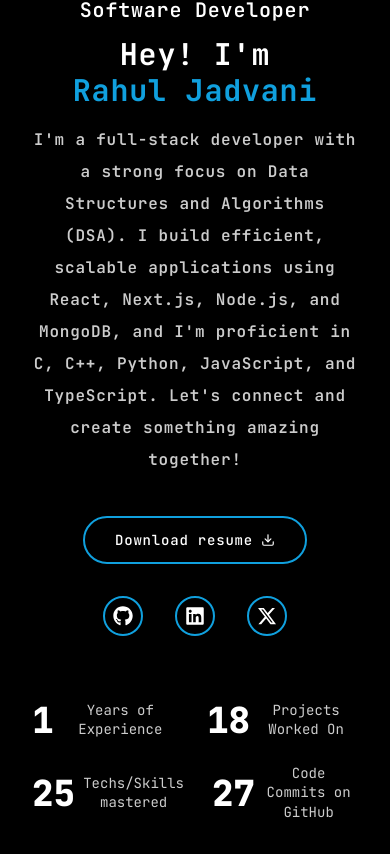
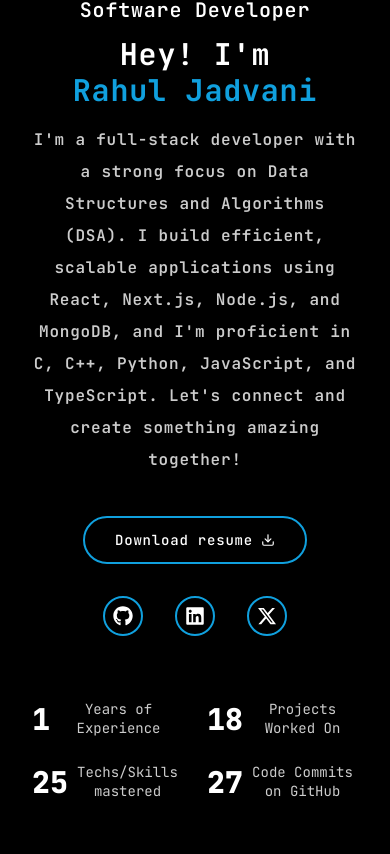
Before and after one commit to Rahul-Jadvani/RJ-Portfolio-Next-JS, a Next.js app: page / in a window 390 px wide. Shown: the part 384-1238 px from the top of the page. After the commit the page ends 1217 px from the top, so only its background shows below. Built offline with nearby package versions, Linux system fonts and the light colour scheme.

Commit message:
Update Stats.tsx

```diff
--- a/src/components/manual-ui/Stats.tsx
+++ b/src/components/manual-ui/Stats.tsx
@@ -47,7 +47,7 @@ const Stats: React.FC = () => {
                 end={stat.num}
                 duration={5}
                 delay={2}
-                className="text-4xl lg:text-6xl font-extrabold"
+                className="text-3xl lg:text-6xl font-extrabold"
                 aria-label={`${stat.num} ${stat.text}`}
               />
               <p
```
